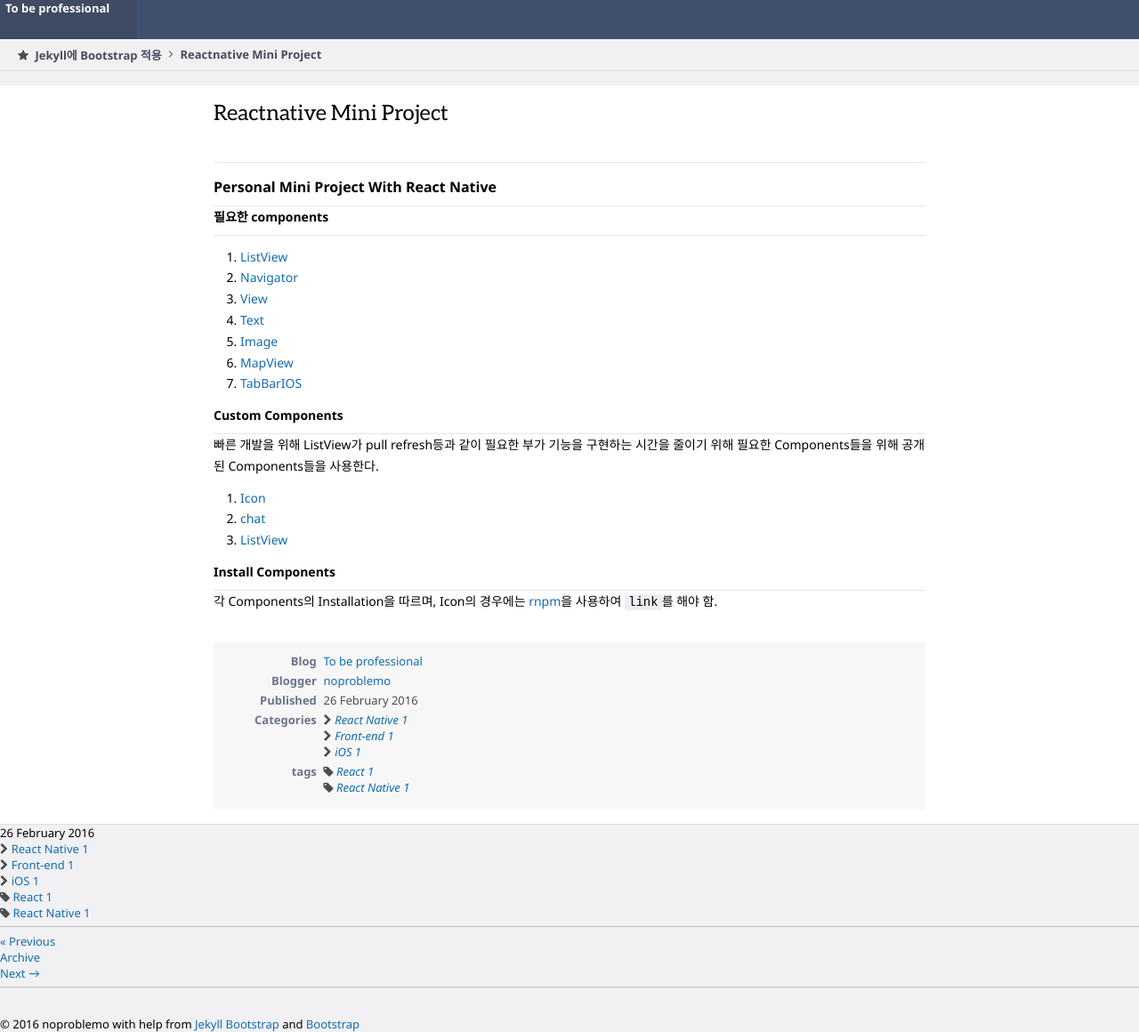
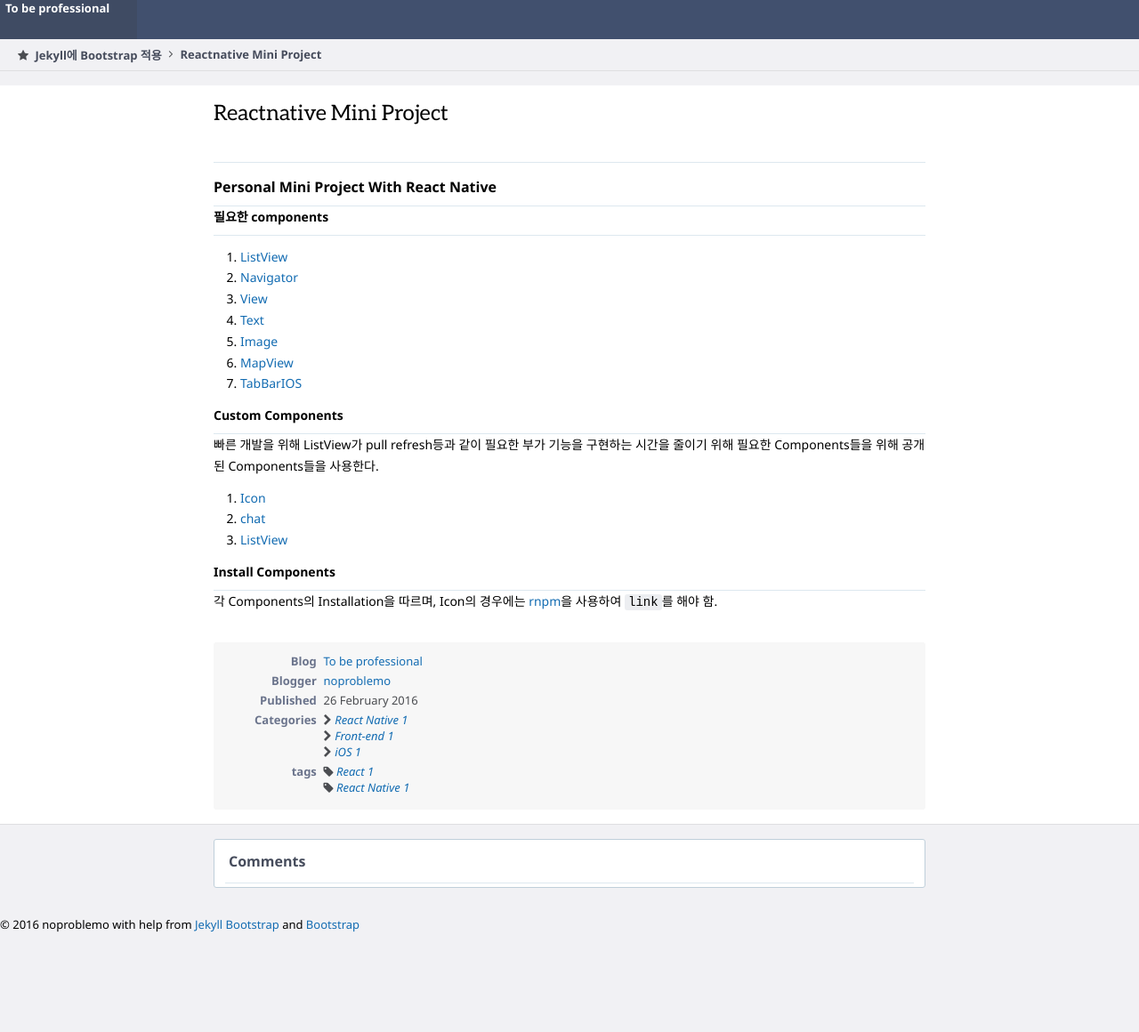
Before and after one commit to noproblemo/noproblemo.github.io, a Jekyll site: the page built from _posts/2016-02-26-ReactNative-mini-project.md, in a window 1280 px wide. Shown: the whole page at 89% size. Built offline with Jekyll 4.4.1, drawn with Linux system fonts in a browser that asks for light colours; nearby versions of some CDN libraries; Markdown is read by kramdown in place of the engine named in the settings; after the commit the page ends 1048 px from its top, so only the background shows below that.

Commit message:
update facebook comments

```diff
--- a/_config.yml
+++ b/_config.yml
@@ -85,7 +85,7 @@ JB :
   # Set 'provider' to the comment provider you want to use.
   # Set 'provider' to false to turn commenting off globally.
   #
-  comments :
+  #comments :
   #  provider : disqus
   #  disqus :
   #    short_name : jekyllbootstrap
@@ -93,11 +93,11 @@ JB :
   #    site_id : 123
   #  intensedebate :
   #    account : 123abc
-   facebook :
-     appid : 1557871931194431
-     num_posts: 5
+  # facebook :
+  #   appid : 1557871931194431
+  #   num_posts: 5
   #   width: 580
-     colorscheme: light
+  #   colorscheme: light
   #  duoshuo :
   #    short_name : jekyllbootstrap
 
--- a/_includes/themes/bootstrap-3/default.html
+++ b/_includes/themes/bootstrap-3/default.html
@@ -40,6 +40,7 @@
 </head>
 
 <body class="phui-theme-blindigo">
+    <div id="fb-root"></div>
     <script type="text/javascript">
 
       'use strict';
@@ -63,14 +64,14 @@
 
       console.log('body : %O', body);
 
-    // (function(d, s, id) {
-    //     var js, fjs = d.getElementsByTagName(s)[0];
-    //     if (d.getElementById(id)) return;
-    //     js = d.createElement(s);
-    //     js.id = id;
-    //     js.src = "//connect.facebook.net/ko_KR/sdk.js#xfbml=1&version=v2.5&appId=1557871931194431";
-    //     fjs.parentNode.insertBefore(js, fjs);
-    // }(document, 'script', 'facebook-jssdk'));
+    (function(d, s, id) {
+        var js, fjs = d.getElementsByTagName(s)[0];
+        if (d.getElementById(id)) return;
+        js = d.createElement(s);
+        js.id = id;
+        js.src = "//connect.facebook.net/ko_KR/sdk.js#xfbml=1&version=v2.5&appId=1557871931194431";
+        fjs.parentNode.insertBefore(js, fjs);
+    }(document, 'script', 'facebook-jssdk'));
     </script>
     <div id="main-page-frame">
         <div id="phabricator-standard-page" class="phabricator-standard-page">
--- a/_includes/themes/bootstrap-3/post.html
+++ b/_includes/themes/bootstrap-3/post.html
@@ -48,37 +48,18 @@
         </div>
     </div>
 </div>
-<div class="row post-full">
-    <div class="col-xs-12">
-        <div class="date">
-            <span>{{ page.date | date_to_long_string }}</span>
+<div class="phui-document-view-pro-box">
+  <div class="phui-box phui-box-border mlt mll mlr phui-object-box phui-object-box-flush">
+    <div class="phui-header-shell ">
+      <h1 class="phui-header-view">
+        <div class="phui-header-row">
+          <div class="phui-header-col2">
+            <span class="phui-header-header">Comments</span>
+          </div>
+          <div class="phui-header-col3"></div>
         </div>
-        {% unless page.categories == empty %}
-        <ul class="tag_box inline">
-            <li><i class="glyphicon glyphicon-open"></i></li>
-            {% assign categories_list = page.categories %} {% include JB/categories_list %}
-        </ul>
-        {% endunless %} {% unless page.tags == empty %}
-        <ul class="tag_box inline">
-            <li><i class="glyphicon glyphicon-tags"></i></li>
-            {% assign tags_list = page.tags %} {% include JB/tags_list %}
-        </ul>
-        {% endunless %}
-        <hr>
-        <ul class="pagination">
-            {% if page.previous %}
-            <li class="prev"><a href="{{ BASE_PATH }}{{ page.previous.url }}" title="{{ page.previous.title }}">&laquo; Previous</a></li>
-            {% else %}
-            <li class="prev disabled"><a>&larr; Previous</a></li>
-            {% endif %}
-            <li><a href="{{ BASE_PATH }}{{ site.JB.archive_path }}">Archive</a></li>
-            {% if page.next %}
-            <li class="next"><a href="{{ BASE_PATH }}{{ page.next.url }}" title="{{ page.next.title }}">Next &raquo;</a></li>
-            {% else %}
-            <li class="next disabled"><a>Next &rarr;</a> {% endif %}
-        </ul>
-        <hr> {% include JB/comments %}
-        <!-- <h3>Comments</h3> -->
-        <!-- <div class="fb-comments" data-href="{{ site.url }}{{ page.url }}" data-num-posts="5"></div> -->
+      </h1>
     </div>
+    <div class="fb-comments" data-href="{{ site.url }}{{ page.url }}" data-num-posts="5"></div>
+  </div>
 </div>
```
